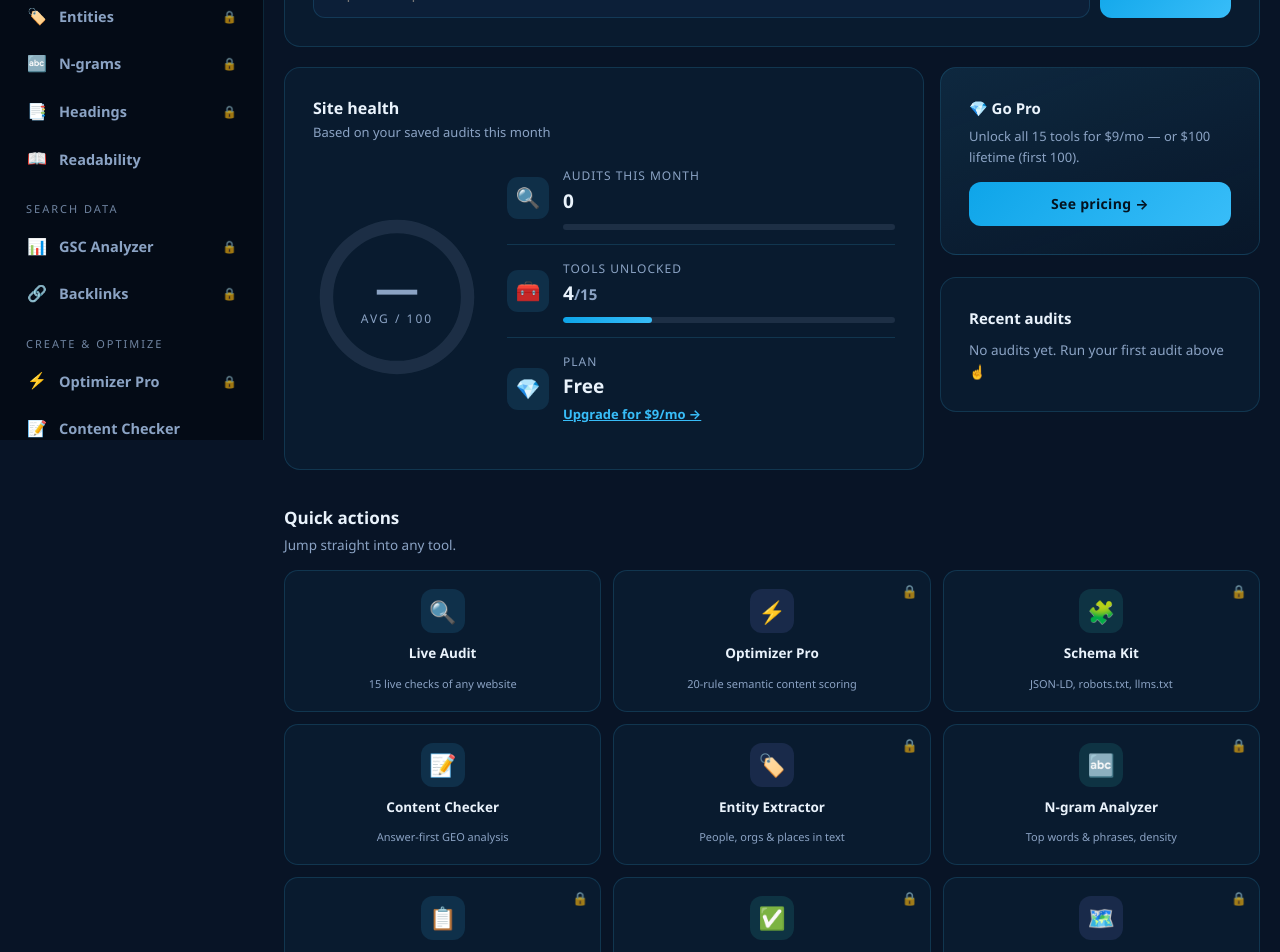
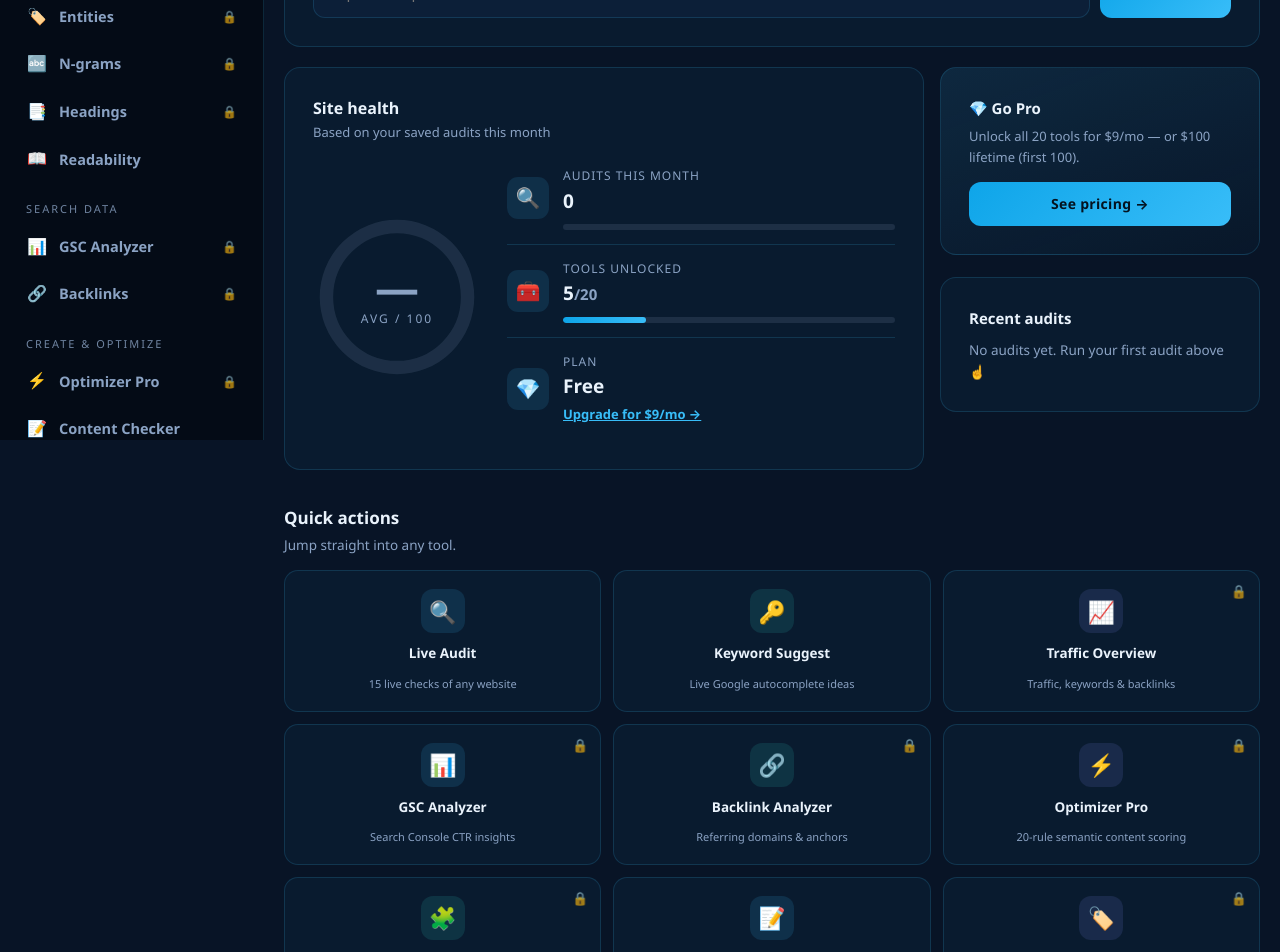
Before and after one commit to Mrbilalali/geo-audit-live, a Next.js app: page / in a window 1280 px wide. Shown: the part 360-1312 px from the top of the page. Built offline with nearby package versions, Linux system fonts and the light colour scheme.

Commit message:
Keyword research, traffic overview (BYO DataForSEO), GSC + backlink analyzers (20 tools)

```diff
--- a/app/page.tsx
+++ b/app/page.tsx
@@ -9,6 +9,10 @@ import { BILLING } from "../lib/billing";
 
 const TOOLS = [
   { href: "/geo-audit", label: "Live Audit", ico: "🔍", desc: "15 live checks of any website", chip: "#38bdf8", access: "limited" as const },
+  { href: "/keyword-suggest", label: "Keyword Suggest", ico: "🔑", desc: "Live Google autocomplete ideas", chip: "#2dd4bf", access: "free" as const },
+  { href: "/traffic-overview", label: "Traffic Overview", ico: "📈", desc: "Traffic, keywords & backlinks", chip: "#818cf8", access: "pro" as const },
+  { href: "/gsc-analyzer", label: "GSC Analyzer", ico: "📊", desc: "Search Console CTR insights", chip: "#38bdf8", access: "pro" as const },
+  { href: "/backlink-analyzer", label: "Backlink Analyzer", ico: "🔗", desc: "Referring domains & anchors", chip: "#2dd4bf", access: "pro" as const },
   { href: "/content-optimizer", label: "Optimizer Pro", ico: "⚡", desc: "20-rule semantic content scoring", chip: "#818cf8", access: "pro" as const },
   { href: "/schema-generator", label: "Schema Kit", ico: "🧩", desc: "JSON-LD, robots.txt, llms.txt", chip: "#2dd4bf", access: "pro" as const },
   { href: "/content-checker", label: "Content Checker", ico: "📝", desc: "Answer-first GEO analysis", chip: "#38bdf8", access: "limited" as const },
@@ -63,7 +67,7 @@ export default function Dashboard() {
   const avg = thisMonth.length
     ? Math.round(thisMonth.reduce((a, h) => a + h.score, 0) / thisMonth.length)
     : null;
-  const unlocked = plan === "pro" ? 15 : 4;
+  const unlocked = plan === "pro" ? 20 : 5;
   const today = new Date().toLocaleDateString("en-US", { weekday: "long", month: "long", day: "numeric" });
 
   function quickAudit() {
@@ -126,8 +130,8 @@ export default function Dashboard() {
                 <span className="metricico">🧰</span>
                 <div className="grow">
                   <div className="mk">Tools unlocked</div>
-                  <div className="mv">{unlocked}<span className="dim" style={{ fontSize: 15, color: "var(--muted)" }}>/15</span></div>
-                  <div className="meter"><span style={{ width: `${(unlocked / 15) * 100}%` }} /></div>
+                  <div className="mv">{unlocked}<span className="dim" style={{ fontSize: 15, color: "var(--muted)" }}>/20</span></div>
+                  <div className="meter"><span style={{ width: `${(unlocked / 20) * 100}%` }} /></div>
                 </div>
               </div>
               <div className="metricrow">
@@ -156,8 +160,8 @@ export default function Dashboard() {
             </div>
             <p style={{ color: "var(--muted)", fontSize: 13, margin: "6px 0 14px" }}>
               {plan === "pro"
-                ? "All 15 tools unlocked. New tools included as they ship."
-                : `Unlock all 15 tools for $${BILLING.monthlyDeal}/mo — or $${BILLING.lifetimeDeal} lifetime (first ${BILLING.lifetimeSeats}).`}
+                ? "All 20 tools unlocked. New tools included as they ship."
+                : `Unlock all 20 tools for $${BILLING.monthlyDeal}/mo — or $${BILLING.lifetimeDeal} lifetime (first ${BILLING.lifetimeSeats}).`}
             </p>
             {plan === "free" && (
               <Link href="/pricing" className="btn" style={{ display: "block", textAlign: "center", textDecoration: "none", padding: "11px", fontSize: 14 }}>
```
